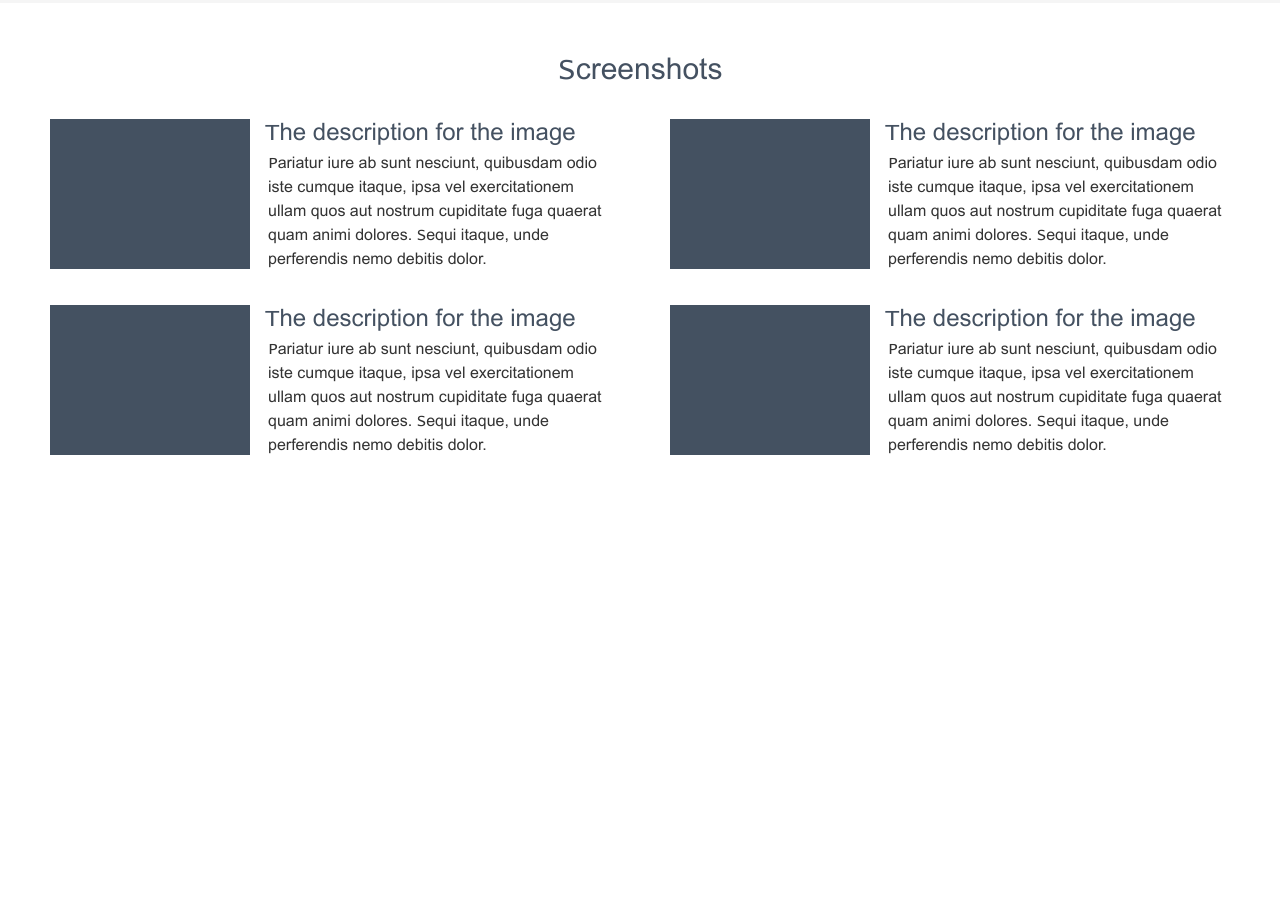
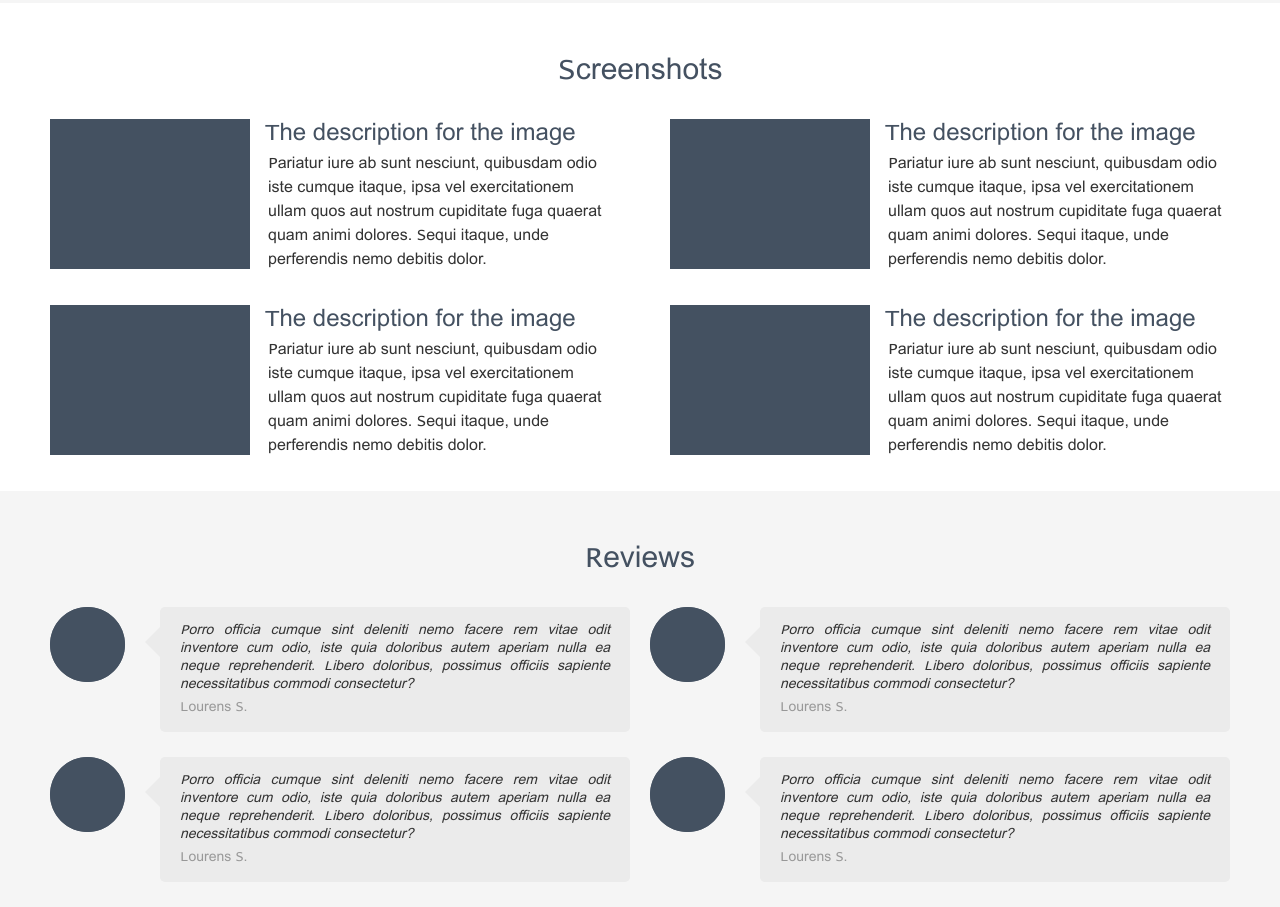
Before and after one commit to artexproart/GeekBrans-HTML5-CSS3-Path1, a plain HTML site: page index.html in a window 1280 px wide. Shown: the part 1115-2022 px from the top of the page. Before the commit the page ends 1606 px from the top, so only its background shows below. Drawn offline with Linux system fonts and the light colour scheme.

Commit message:
Created block Reviews.

```diff
--- a/css/style.css
+++ b/css/style.css
@@ -112,6 +112,8 @@ ul.header-txt__list {
 }
 
 .dignity {
+    margin: 0 auto;
+    max-width: 1280px;
     background-color: #F5F5F5;
 }
 
@@ -187,6 +189,70 @@ figcaption p {
     margin: 3px;
 }
 
+.reviews {
+    margin: 0 auto;
+    max-width: 1280px;
+    background-color: #F5F5F5;
+}
+
+.reviews-wrp {
+    display: flex;
+    justify-content: space-between;
+    flex-wrap: wrap;
+}
+
+.reviews-block {
+    display: flex;
+    width: 580px;
+    margin: 0 0 25px 0;
+}
+
+.reviews-face {
+    width: 75px;
+    height: 75px;
+    border-radius: 50%;
+    background-color: #445161;
+}
+
+.reviews-comment {
+    width: 483px;
+    min-height: 121px;
+    text-align: justify;
+    margin-left: 35px;
+    background-color: #EBEBEB;
+    border-radius: 5px;
+    position: relative;
+}
+
+.reviews-comment:before {
+    content: "";
+    border: 15px solid transparent;
+    border-right: 15px solid #EBEBEB;
+    position: absolute;
+    top: 20px;
+    left: -30px;
+}
+
+.reviews-comment__txt {
+    font-size: 14px;
+    line-height: 18px;
+    font-weight: 400;
+    font-style: italic;
+    color: #333333;
+    padding: 15px 20px 5px 20px;
+    margin: 0;
+}
+
+.reviwes-commetn__name {
+    font-size: 14px;
+    line-height: 18px;
+    font-weight: 400;
+    color: #989898;
+    padding: 0 20px 15px 20px;
+    margin: 0;
+}
+
+
 @media (max-width: 1240px) {
     .container {
         padding: 0 50px;
@@ -201,6 +267,9 @@ figcaption p {
     figcaption,
     p {
         width: 100%;
+    }
+    .reviews-wrp {
+        margin: 0;
     }
 }
 
@@ -241,6 +310,15 @@ figcaption p {
     }
 
     details {
+        width: 100%;
+    }
+    .reviews .reviews-wrp {
+        max-width: 100%;
+    }
+    .reviews-block {
+        width: 100%;
+    }
+    .reviews-comment {
         width: 100%;
     }
 }
--- a/index.html
+++ b/index.html
@@ -45,34 +45,58 @@
             <h2>Dignity and pluses product</h2>
             <div class="container dignity-box">
                 <details class="dignity-details">
-                    <summary class="dignity-summary">Delectus dolorem vero quae beatae quasi dolor deserunt iste amet atque, impedit iure placeat, ullam.
-                        Reprehenderit aliquam, nemo cum velit ratione perferendis quas, maxime, quaerat porro totam, dolore minus inventore.</summary>
-                    <p class="dignity-p">Lorem ipsum dolor sit amet consectetur adipisicing elit. Aperiam quos veritatis aliquam voluptates voluptate enim ipsa omnis sapiente ratione quidem a hic magnam optio vel quaerat sint, in, possimus fugit.</p>
+                    <summary class="dignity-summary">Delectus dolorem vero quae beatae quasi dolor deserunt iste amet
+                        atque, impedit iure placeat, ullam.
+                        Reprehenderit aliquam, nemo cum velit ratione perferendis quas, maxime, quaerat porro totam,
+                        dolore minus inventore.</summary>
+                    <p class="dignity-p">Lorem ipsum dolor sit amet consectetur adipisicing elit. Aperiam quos veritatis
+                        aliquam voluptates voluptate enim ipsa omnis sapiente ratione quidem a hic magnam optio vel
+                        quaerat sint, in, possimus fugit.</p>
                 </details>
                 <details class="dignity-details">
-                    <summary class="dignity-summary">Delectus dolorem vero quae beatae quasi dolor deserunt iste amet atque, impedit iure placeat, ullam.
-                        Reprehenderit aliquam, nemo cum velit ratione perferendis quas, maxime, quaerat porro totam, dolore minus inventore.</summary>
-                    <p class="dignity-p">Lorem ipsum dolor sit amet consectetur adipisicing elit. Aperiam quos veritatis aliquam voluptates voluptate enim ipsa omnis sapiente ratione quidem a hic magnam optio vel quaerat sint, in, possimus fugit.</p>
+                    <summary class="dignity-summary">Delectus dolorem vero quae beatae quasi dolor deserunt iste amet
+                        atque, impedit iure placeat, ullam.
+                        Reprehenderit aliquam, nemo cum velit ratione perferendis quas, maxime, quaerat porro totam,
+                        dolore minus inventore.</summary>
+                    <p class="dignity-p">Lorem ipsum dolor sit amet consectetur adipisicing elit. Aperiam quos veritatis
+                        aliquam voluptates voluptate enim ipsa omnis sapiente ratione quidem a hic magnam optio vel
+                        quaerat sint, in, possimus fugit.</p>
                 </details>
                 <details class="dignity-details">
-                    <summary class="dignity-summary">Delectus dolorem vero quae beatae quasi dolor deserunt iste amet atque, impedit iure placeat, ullam.
-                        Reprehenderit aliquam, nemo cum velit ratione perferendis quas, maxime, quaerat porro totam, dolore minus inventore.</summary>
-                    <p class="dignity-p">Lorem ipsum dolor sit amet consectetur adipisicing elit. Aperiam quos veritatis aliquam voluptates voluptate enim ipsa omnis sapiente ratione quidem a hic magnam optio vel quaerat sint, in, possimus fugit.</p>
+                    <summary class="dignity-summary">Delectus dolorem vero quae beatae quasi dolor deserunt iste amet
+                        atque, impedit iure placeat, ullam.
+                        Reprehenderit aliquam, nemo cum velit ratione perferendis quas, maxime, quaerat porro totam,
+                        dolore minus inventore.</summary>
+                    <p class="dignity-p">Lorem ipsum dolor sit amet consectetur adipisicing elit. Aperiam quos veritatis
+                        aliquam voluptates voluptate enim ipsa omnis sapiente ratione quidem a hic magnam optio vel
+                        quaerat sint, in, possimus fugit.</p>
                 </details>
                 <details class="dignity-details">
-                    <summary class="dignity-summary">Delectus dolorem vero quae beatae quasi dolor deserunt iste amet atque, impedit iure placeat, ullam.
-                        Reprehenderit aliquam, nemo cum velit ratione perferendis quas, maxime, quaerat porro totam, dolore minus inventore.</summary>
-                    <p class="dignity-p">Lorem ipsum dolor sit amet consectetur adipisicing elit. Aperiam quos veritatis aliquam voluptates voluptate enim ipsa omnis sapiente ratione quidem a hic magnam optio vel quaerat sint, in, possimus fugit.</p>
+                    <summary class="dignity-summary">Delectus dolorem vero quae beatae quasi dolor deserunt iste amet
+                        atque, impedit iure placeat, ullam.
+                        Reprehenderit aliquam, nemo cum velit ratione perferendis quas, maxime, quaerat porro totam,
+                        dolore minus inventore.</summary>
+                    <p class="dignity-p">Lorem ipsum dolor sit amet consectetur adipisicing elit. Aperiam quos veritatis
+                        aliquam voluptates voluptate enim ipsa omnis sapiente ratione quidem a hic magnam optio vel
+                        quaerat sint, in, possimus fugit.</p>
                 </details>
                 <details class="dignity-details">
-                    <summary class="dignity-summary">Delectus dolorem vero quae beatae quasi dolor deserunt iste amet atque, impedit iure placeat, ullam.
-                        Reprehenderit aliquam, nemo cum velit ratione perferendis quas, maxime, quaerat porro totam, dolore minus inventore.</summary>
-                    <p class="dignity-p">Lorem ipsum dolor sit amet consectetur adipisicing elit. Aperiam quos veritatis aliquam voluptates voluptate enim ipsa omnis sapiente ratione quidem a hic magnam optio vel quaerat sint, in, possimus fugit.</p>
+                    <summary class="dignity-summary">Delectus dolorem vero quae beatae quasi dolor deserunt iste amet
+                        atque, impedit iure placeat, ullam.
+                        Reprehenderit aliquam, nemo cum velit ratione perferendis quas, maxime, quaerat porro totam,
+                        dolore minus inventore.</summary>
+                    <p class="dignity-p">Lorem ipsum dolor sit amet consectetur adipisicing elit. Aperiam quos veritatis
+                        aliquam voluptates voluptate enim ipsa omnis sapiente ratione quidem a hic magnam optio vel
+                        quaerat sint, in, possimus fugit.</p>
                 </details>
                 <details class="dignity-details">
-                    <summary class="dignity-summary">Delectus dolorem vero quae beatae quasi dolor deserunt iste amet atque, impedit iure placeat, ullam.
-                        Reprehenderit aliquam, nemo cum velit ratione perferendis quas, maxime, quaerat porro totam, dolore minus inventore.</summary>
-                    <p class="dignity-p">Lorem ipsum dolor sit amet consectetur adipisicing elit. Aperiam quos veritatis aliquam voluptates voluptate enim ipsa omnis sapiente ratione quidem a hic magnam optio vel quaerat sint, in, possimus fugit.</p>
+                    <summary class="dignity-summary">Delectus dolorem vero quae beatae quasi dolor deserunt iste amet
+                        atque, impedit iure placeat, ullam.
+                        Reprehenderit aliquam, nemo cum velit ratione perferendis quas, maxime, quaerat porro totam,
+                        dolore minus inventore.</summary>
+                    <p class="dignity-p">Lorem ipsum dolor sit amet consectetur adipisicing elit. Aperiam quos veritatis
+                        aliquam voluptates voluptate enim ipsa omnis sapiente ratione quidem a hic magnam optio vel
+                        quaerat sint, in, possimus fugit.</p>
                 </details>
             </div>
         </section>
@@ -125,9 +149,48 @@
                 </figure>
             </div>
         </section>
-
     </main>
-
+    <section class="reviews">
+        <h2 class="reviews-title">Reviews</h2>
+        <div class="container reviews-wrp">
+            <div class="reviews-block">
+                <div class="reviews-face"><img src="img/userpic_176.png" alt="foto" class="reviews-face__img" width="75" height="75"></div>
+                <div class="reviews-comment">
+                    <p class="reviews-comment__txt">Porro officia cumque sint deleniti nemo facere rem vitae odit
+                        inventore cum odio, iste quia doloribus autem aperiam nulla ea neque reprehenderit. Libero
+                        doloribus, possimus officiis sapiente necessitatibus commodi consectetur?</p>
+                    <p class="reviwes-commetn__name">Lourens S.</p>
+                </div>
+            </div>
+            <div class="reviews-block">
+                <div class="reviews-face"><img src="img/userpic_176.png" alt="foto" class="reviews-face__img" width="75" height="75"></div>
+                <div class="reviews-comment">
+                    <p class="reviews-comment__txt">Porro officia cumque sint deleniti nemo facere rem vitae odit
+                        inventore cum odio, iste quia doloribus autem aperiam nulla ea neque reprehenderit. Libero
+                        doloribus, possimus officiis sapiente necessitatibus commodi consectetur?</p>
+                    <p class="reviwes-commetn__name">Lourens S.</p>
+                </div>
+            </div>
+            <div class="reviews-block">
+                <div class="reviews-face"><img src="img/userpic_176.png" alt="foto" class="reviews-face__img" width="75" height="75"></div>
+                <div class="reviews-comment">
+                    <p class="reviews-comment__txt">Porro officia cumque sint deleniti nemo facere rem vitae odit
+                        inventore cum odio, iste quia doloribus autem aperiam nulla ea neque reprehenderit. Libero
+                        doloribus, possimus officiis sapiente necessitatibus commodi consectetur?</p>
+                    <p class="reviwes-commetn__name">Lourens S.</p>
+                </div>
+            </div>
+            <div class="reviews-block">
+                <div class="reviews-face"><img src="img/userpic_176.png" alt="foto" class="reviews-face__img" width="75" height="75"></div>
+                <div class="reviews-comment">
+                    <p class="reviews-comment__txt">Porro officia cumque sint deleniti nemo facere rem vitae odit
+                        inventore cum odio, iste quia doloribus autem aperiam nulla ea neque reprehenderit. Libero
+                        doloribus, possimus officiis sapiente necessitatibus commodi consectetur?</p>
+                    <p class="reviwes-commetn__name">Lourens S.</p>
+                </div>
+            </div>
+        </div>
+    </section>
     <footer>
     </footer>
 </body>
```
Also changed, not shown: img/userpic_176.png (added).
